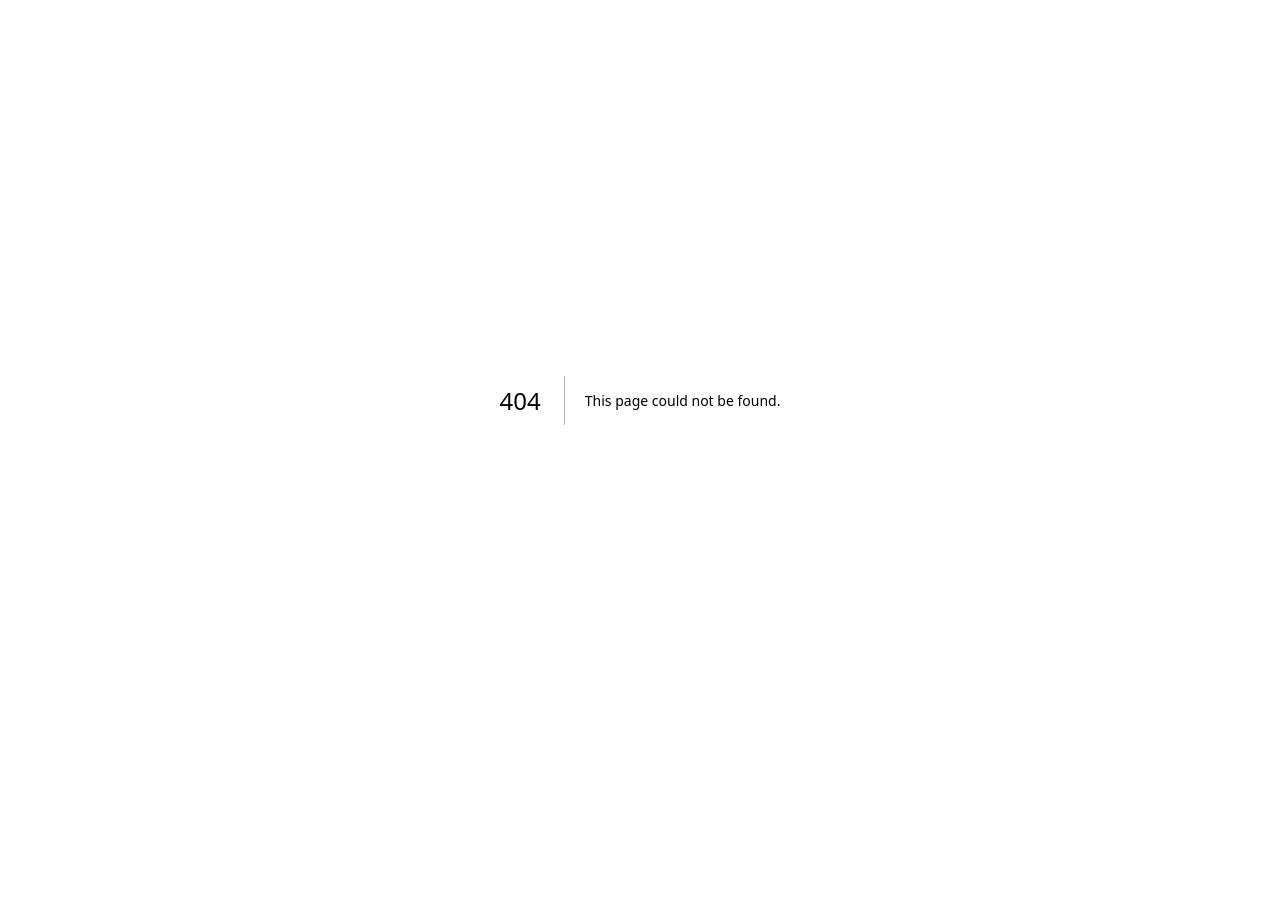
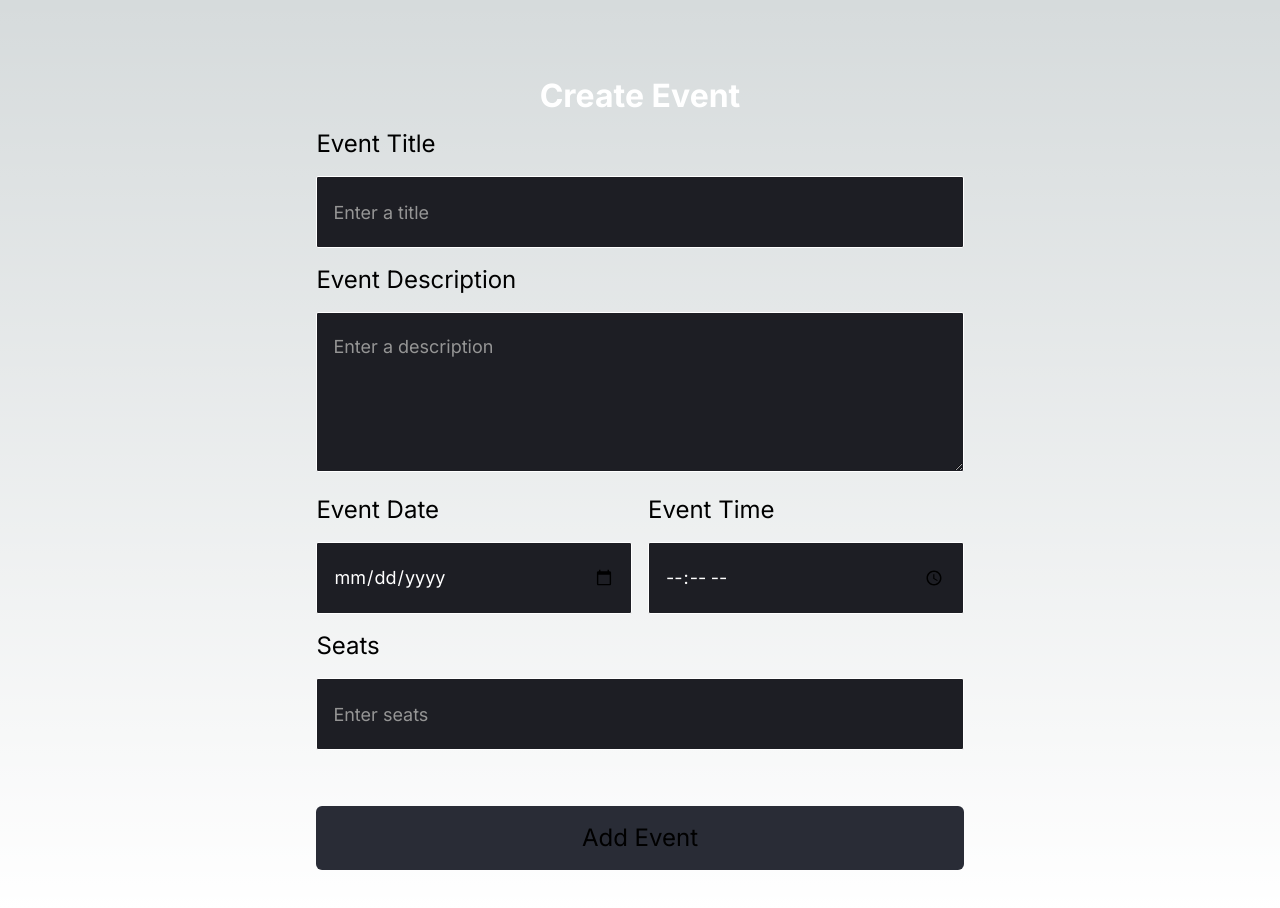
Before and after one commit to IdeaLab23/IdeaLabWeb, a Next.js app: page /admin/addEvents in a window 1280 px wide. Before the commit this address had no page. Before the commit the page ends 800 px from the top, so only its background shows below. Built offline with nearby package versions, Linux system fonts and the light colour scheme.

Commit message:
Events page admin panel

```diff
--- /dev/null
+++ b/app/admin/addEvents/page.jsx
@@ -0,0 +1,60 @@
+"use client"
+import React from 'react'
+
+const page = () => {
+    const [title, setEventTitle] = React.useState('')
+    const [desc, setEventDesc] = React.useState('')
+    const [date, setEventDate] = React.useState('')
+    const [time, setEventTime] = React.useState('')
+    const [seats, setEventSeats] = React.useState('')
+    const submitHandler = async (e) => {
+        e.preventDefault()
+        const event = {
+            title,
+            desc,
+            date,
+            time,
+            seats
+        }
+        const res = await fetch('/api/event', {
+            method: 'POST',
+            headers: {
+                'Content-Type': 'application/json'
+            },
+            body: JSON.stringify(event)
+        })
+        eval(alert("Event created successfully"))
+    }
+  return (
+    <div className='flex flex-col justify-center items-center'>
+        <h1 className="text-[2rem] font-bold text-white leading-[4rem] pt-16 max-sm:text-[5rem] max-sm:leading-[5.5rem] max-sm:my-9 max-sm:w-[50rem] max-sm:ms-28 ">Create Event</h1>
+        <form onSubmit={submitHandler} >
+            <div>
+                <label className='text-2xl' htmlFor="title">Event Title</label>
+                <input className='w-full h-[4.5rem] my-4 px-4 text-lg text-white placeholder-[#959595] bg-[#1D1E24] rounded-sm border-[1px] border-white focus:border-2 focus:border-blue-500 focus:outline-none' type="text" name="title" id="" placeholder='Enter a title' value={title} onChange={(e) => setEventTitle(e.target.value)} />
+            </div>
+            <div>
+                <label className='text-2xl' htmlFor="desc">Event Description</label>
+                <textarea className='w-full h-[10rem] my-4 py-5 pl-4 text-lg text-white placeholder-[#959595] bg-[#1D1E24] rounded-sm border-[1px] border-white focus:border-2 focus:border-blue-500 focus:outline-none' type="text" name="desc" id="" placeholder='Enter a description' value={desc} onChange={(e) => setEventDesc(e.target.value)} />
+            </div>
+            <div className='grid grid-cols-2 gap-4'>
+                <div>
+                    <label className='text-2xl' htmlFor="date">Event Date</label>
+                    <input className='w-full h-[4.5rem] my-4 px-4 text-lg text-white placeholder-[#959595] bg-[#1D1E24] rounded-sm border-[1px] border-white focus:border-2 focus:border-blue-500 focus:outline-none' type="date" placeholder="dd-mm-yyyy" name="date" id="" value={date} onChange={(e) => setEventDate(e.target.value)} />
+                </div>
+                <div>
+                    <label htmlFor="time" className='text-2xl'>Event Time</label>
+                    <input className='w-full h-[4.5rem] my-4 px-4 text-lg text-white placeholder-[#959595] bg-[#1D1E24] rounded-sm border-[1px] border-white focus:border-2 focus:border-blue-500 focus:outline-none' type="time" name="time" id="" value={time} onChange={(e) => setEventTime(e.target.value)} />
+                </div>
+            </div>
+            <div>
+                <label className='text-2xl' htmlFor="seats">Seats</label>
+                <input className='w-full h-[4.5rem] my-4 px-4 text-lg text-white placeholder-[#959595] bg-[#1D1E24] rounded-sm border-[1px] border-white focus:border-2 focus:border-blue-500 focus:outline-none' type="number" name="seats" id="" placeholder='Enter seats' value={seats} onChange={(e) => setEventSeats(e.target.value)} />
+            </div>
+            <button className="w-full h-16 text-2xl my-10 bg-[#292C36] rounded-md ms-auto hover:bg-[#393b41]" type="submit">Add Event</button>
+        </form>
+    </div>
+  )
+}
+
+export default page
--- a/app/admin/page.jsx
+++ b/app/admin/page.jsx
@@ -20,7 +20,7 @@ const page = () => {
                         <h3 className="text-2xl text-white font-medium">Events</h3>
                         <p className="text-lg font-medium text-[#959595]">Manage your Events</p>
                     </div>
-                    <button type="submit" className="w-36 h-10 bg-[#292C36] rounded-md ms-auto hover:bg-[#393b41]"><Link href={'/Events'}>Go to Page</Link></button>
+                    <button type="submit" className="w-36 h-10 bg-[#292C36] rounded-md ms-auto hover:bg-[#393b41]"><Link href={'/admin/addEvents'}>Go to Page</Link></button>
                 </div>
                 <div className="w-[80%] flex gap-7 justify-center items-center">
                     <div className="bg-[#1f2127] p-2 rounded-xl">
--- a/pages/Events.jsx
+++ b/pages/Events.jsx
@@ -40,10 +40,9 @@ const Events = () => {
       </div>
       <div className='flex flex-wrap'>
           {fetchedEvents}
-          {fetchedEvents}
       </div>
       <h1 className="text-4xl font-mono p-7">Past Events</h1>
-      <div className='flex max-sm:flex-wrap'>
+      <div className='flex flex-wrap max-sm:flex-wrap'>
           {fetchedEvents}
       </div>
     </div>
```
